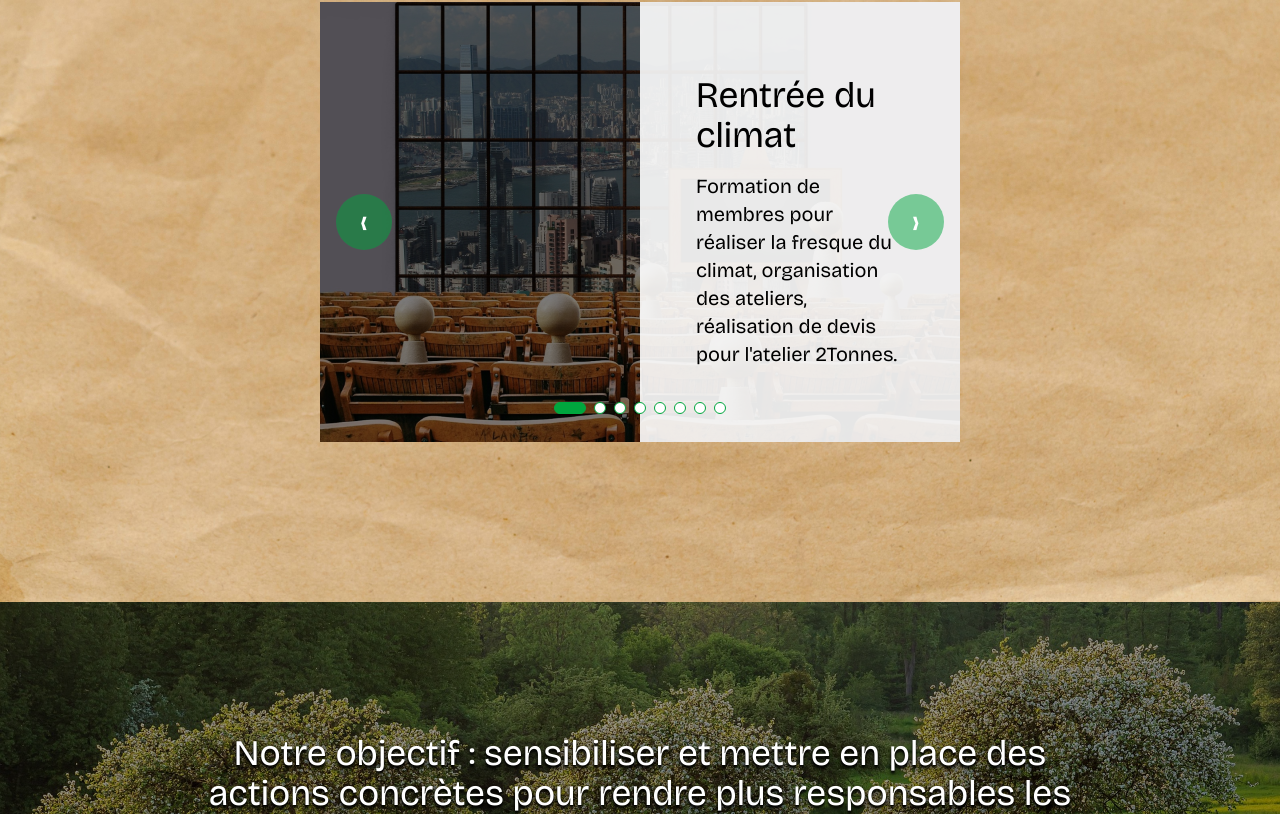
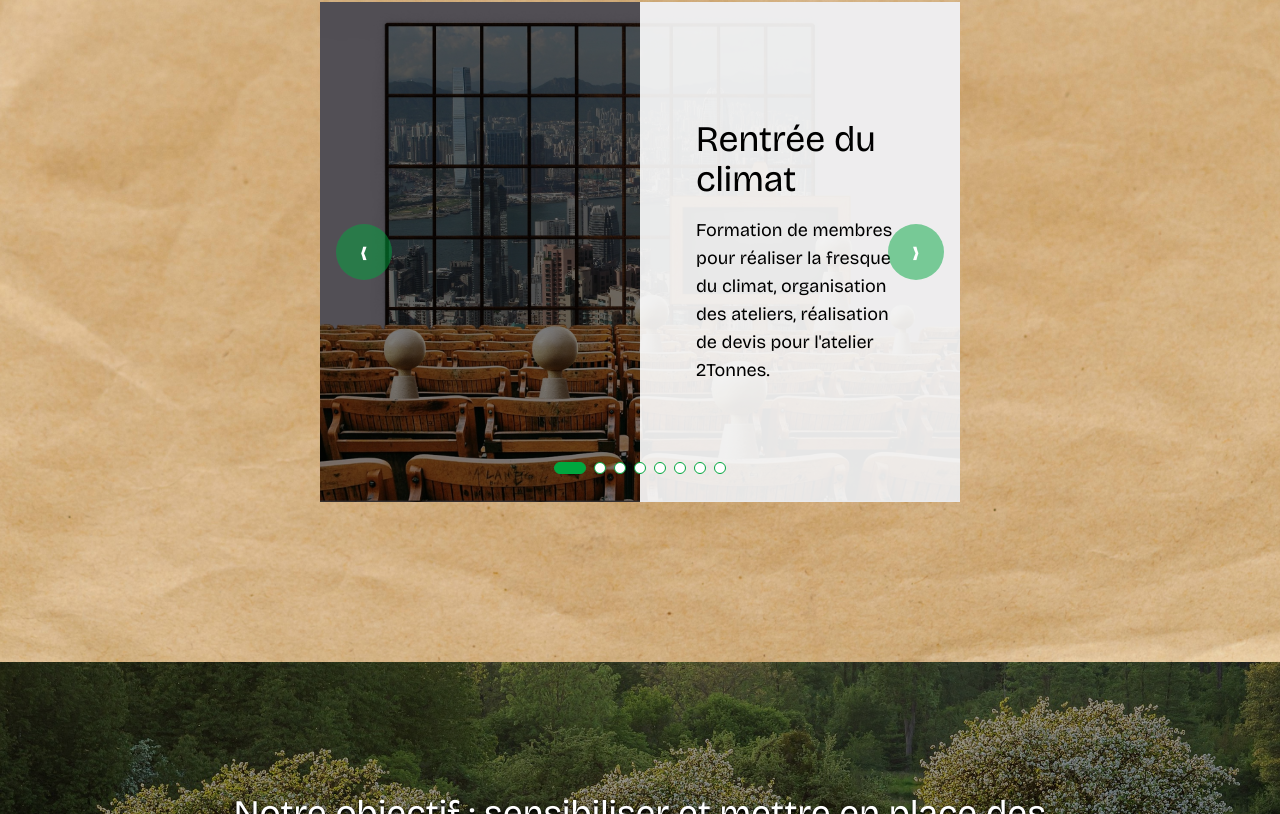
Before and after one commit to AristideExe/site-web-ecologiie, a React (Vite) app: page /#/ in a window 1280 px wide. Shown: the part 1720-2534 px from the top of the page. Built offline with nearby package versions, Linux system fonts and the light colour scheme.

Commit message:
feat: update README

```diff
--- a/src/components/Projects/Project.jsx
+++ b/src/components/Projects/Project.jsx
@@ -1,12 +1,12 @@
 import PropTypes from "prop-types";
 
 const Project = ({ title, description, backgroundImage }) => (
-    <div className="relative h-110 bg-cover bg-center" style={{ backgroundImage: `url(${backgroundImage})` }}>
+    <div className="relative h-110 md:h-125 bg-cover bg-center" style={{ backgroundImage: `url(${backgroundImage})` }}>
         <div className="absolute inset-0 bg-black/50"></div>
         <div className="relative z-10 flex justify-end items-center h-full">
             <div className="bg-white/90 px-4 md:px-14 md:w-1/2 h-full flex flex-col justify-center">
                 <h2 className="text-2xl md:text-4xl font-bold mb-4">{title}</h2>
-                <p className="md:text-xl max-w-2xl">{description}</p>
+                <p className="md:text-lg max-w-2xl">{description}</p>
             </div>
         </div>
     </div>
```
Also changed, not shown: 1 other file (tests, documents, lock files or other folders).
